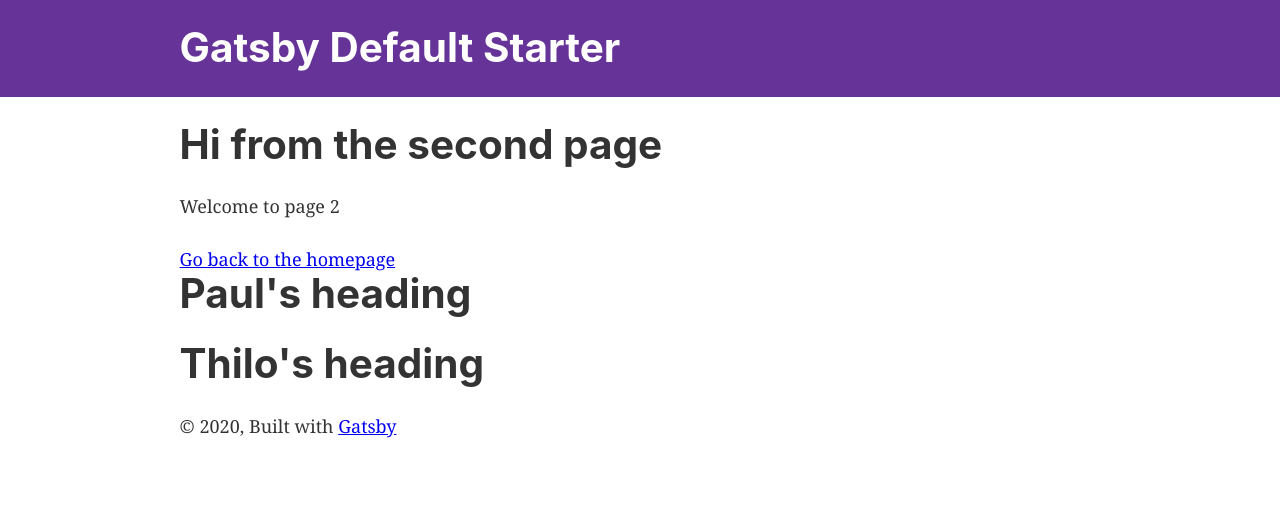
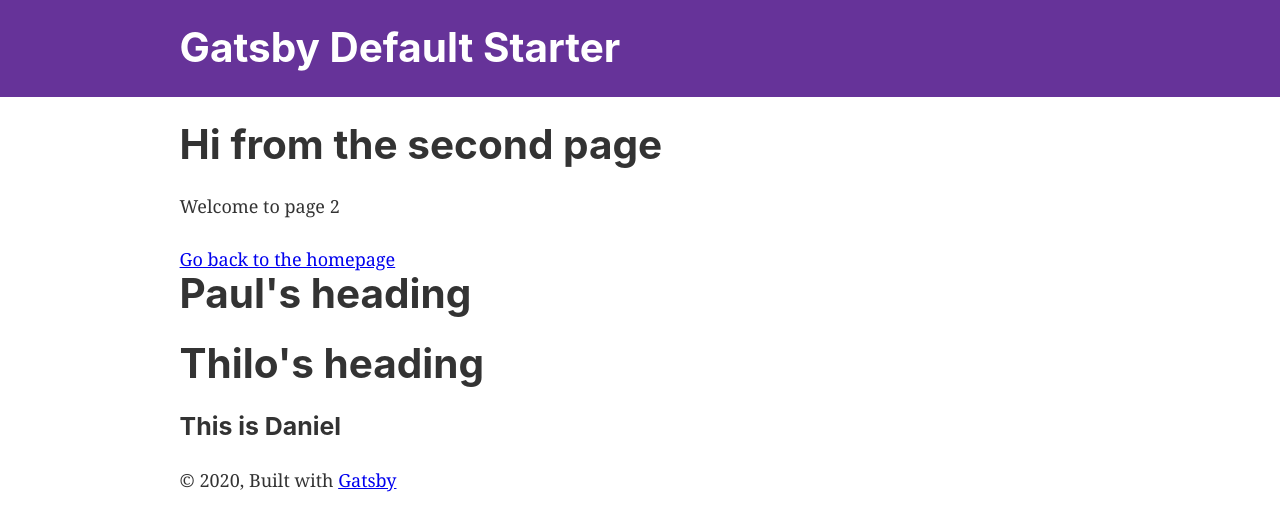
Before and after one commit to UNStats/gatsby-starter-default, a Gatsby site: page /page-2 in a window 1280 px wide. Built offline with nearby package versions, Linux system fonts and the light colour scheme; Gatsby itself is replaced by a stand-in of ours.

Commit message:
Create heading 1 Fixes #1

```diff
--- a/src/pages/page-2.js
+++ b/src/pages/page-2.js
@@ -13,6 +13,7 @@ const SecondPage = () => (
     <h1>Paul's heading</h1>
 
     <h1>Thilo's heading</h1>
+    <h3>This is Daniel</h3>
   </Layout>
 )
 
```
